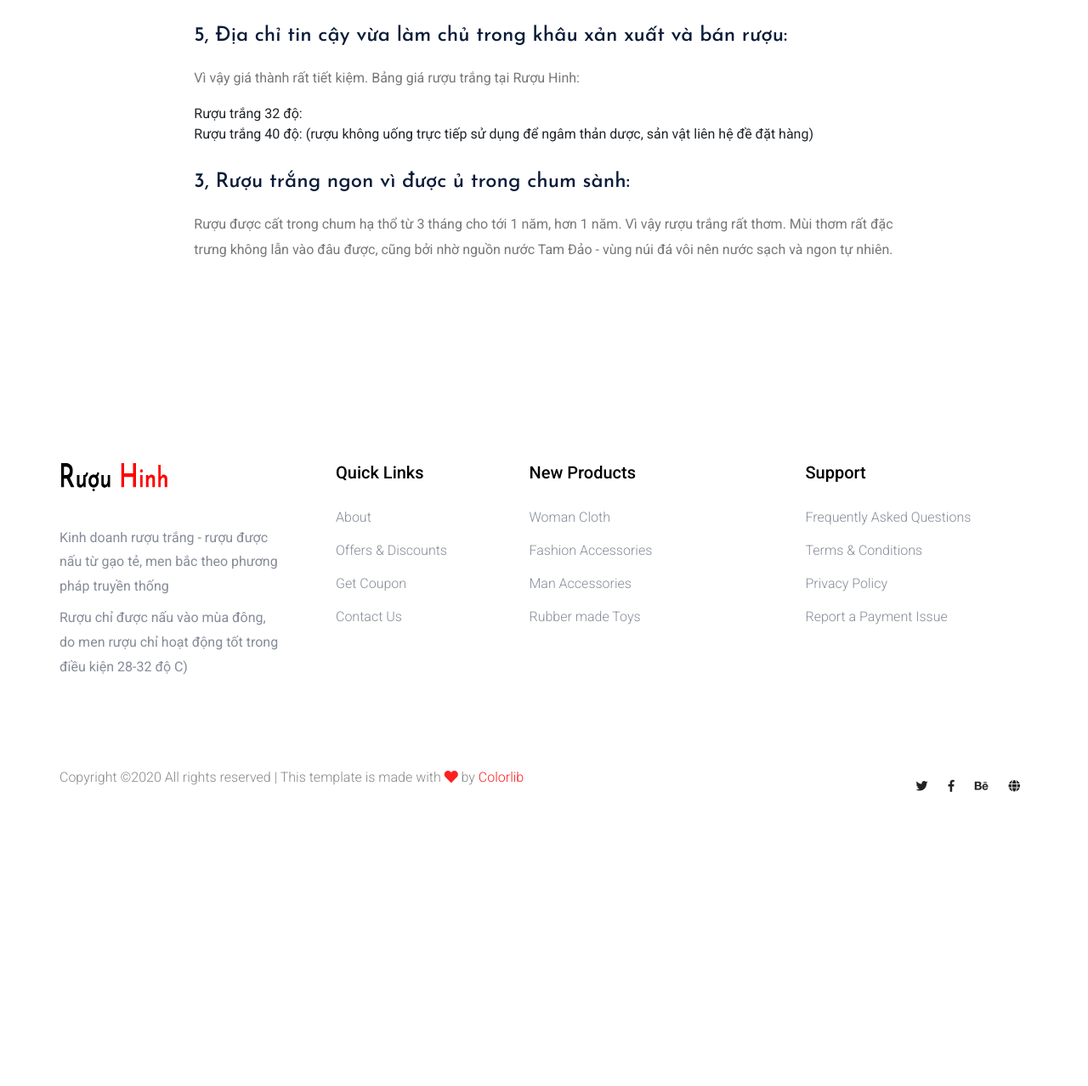
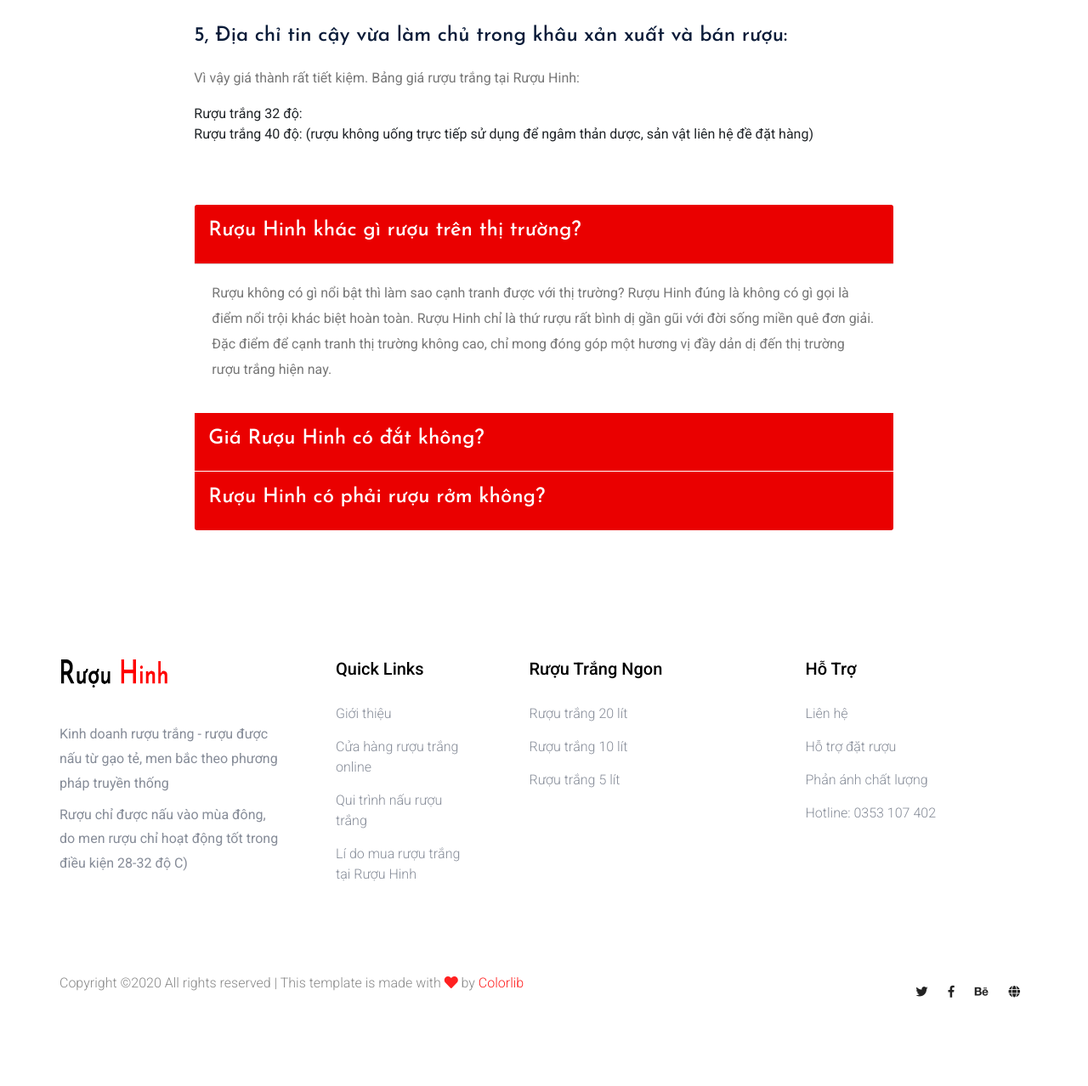
Before and after one commit to canhazn/ruouhinh, a Django app: page /li-do-mua-ruou-trang-tu-ruou-hinh/ in a window 1280 px wide. Shown: the part 1397-2675 px from the top of the page at 85% size. Before the commit the page ends 2329 px from the top, so only its background shows below. Run offline with Django 3.2, Linux system fonts and the light colour scheme; some libraries are stand-ins or nearby versions.

Commit message:
Change footer, Faq

```diff
--- a/browser/templates/base.html
+++ b/browser/templates/base.html
@@ -60,7 +60,8 @@
                     <div class="menu-wrapper">
                         <!-- Logo -->
                         <div class="logo">
-                            <a href="{% url 'trang-chu' %}"><img loading=lazy src="{% static 'img/logo/logo.png' %}" alt=""></a>
+                            <a href="{% url 'trang-chu' %}"><img loading=lazy src="{% static 'img/logo/logo.png' %}"
+                                    alt=""></a>
                         </div>
                         <!-- Main-menu -->
                         <div class="main-menu d-none d-lg-block">
@@ -111,8 +112,8 @@
                             <div class="single-footer-caption mb-30">
                                 <!-- logo -->
                                 <div class="footer-logo">
-                                    <a href="{% url 'trang-chu' %}"><img loading=lazy src="{% static 'img/logo/logo2_footer.png' %}"
-                                            alt=""></a>
+                                    <a href="{% url 'trang-chu' %}"><img loading=lazy
+                                            src="{% static 'img/logo/logo2_footer.png' %}" alt=""></a>
                                 </div>
                                 <div class="footer-tittle">
                                     <div class="footer-pera">
@@ -131,10 +132,11 @@
                             <div class="footer-tittle">
                                 <h4>Quick Links</h4>
                                 <ul>
-                                    <li><a href="#">About</a></li>
-                                    <li><a href="#"> Offers & Discounts</a></li>
-                                    <li><a href="#"> Get Coupon</a></li>
-                                    <li><a href="#"> Contact Us</a></li>
+                                    <li><a href="{% url 'trang-chu' %}">Giới thiệu</a></li>
+                                    <li><a href="{% url 'cua-hang' %}">Cửa hàng rượu trắng online</a></li>
+                                    <li><a href="{% url 'qui-trinh-nau-ruou-trang' %}">Qui trình nấu rượu trắng</a></li>
+                                    <li><a href="{% url 'li-do-mua-ruou-trang' %}">Lí do mua rượu trắng tại Rượu
+                                            Hinh</a></li>
                                 </ul>
                             </div>
                         </div>
@@ -142,12 +144,11 @@
                     <div class="col-xl-3 col-lg-3 col-md-4 col-sm-7">
                         <div class="single-footer-caption mb-50">
                             <div class="footer-tittle">
-                                <h4>New Products</h4>
+                                <h4>Rượu trắng ngon</h4>
                                 <ul>
-                                    <li><a href="#">Woman Cloth</a></li>
-                                    <li><a href="#">Fashion Accessories</a></li>
-                                    <li><a href="#"> Man Accessories</a></li>
-                                    <li><a href="#"> Rubber made Toys</a></li>
+                                    <li><a href="/cua-hang/ruou-trang-20-lit">Rượu trắng 20 lít</a></li>
+                                    <li><a href="/cua-hang/ruou-trang-10-lit">Rượu trắng 10 lít</a></li>
+                                    <li><a href="/cua-hang/ruou-trang-5-lit">Rượu trắng 5 lít</a></li>
                                 </ul>
                             </div>
                         </div>
@@ -155,12 +156,12 @@
                     <div class="col-xl-3 col-lg-3 col-md-5 col-sm-7">
                         <div class="single-footer-caption mb-50">
                             <div class="footer-tittle">
-                                <h4>Support</h4>
+                                <h4>Hỗ trợ</h4>
                                 <ul>
-                                    <li><a href="#">Frequently Asked Questions</a></li>
-                                    <li><a href="#">Terms & Conditions</a></li>
-                                    <li><a href="#">Privacy Policy</a></li>
-                                    <li><a href="#">Report a Payment Issue</a></li>
+                                    <li><a href="{% url 'lien-he' %}">Liên hệ</a></li>
+                                    <li><a href="{% url 'lien-he' %}">Hỗ trợ đặt rượu</a></li>
+                                    <li><a href="{% url 'lien-he' %}">Phản ánh chất lượng</a></li>
+                                    <li><a>Hotline: </a><a href="tel:035107402"> 0353 107 402</a></li>
                                 </ul>
                             </div>
                         </div>
--- a/browser/templates/checkout.html
+++ b/browser/templates/checkout.html
@@ -3,7 +3,7 @@
 
 <!-- Extra head here -->
 {% block extrahead %}
-<title>Rượu Hinh | rượu trắng, men bắc | rượu ngon, thơm mùi rượu quê.</title>
+<title>Rượu trắng (men bắc) ngon, thơm lừng - Cửa hàng Rượu Hinh</title>
 <meta name="description" content="">
 {% endblock extrahead %}
 
--- a/browser/templates/confirmation.html
+++ b/browser/templates/confirmation.html
@@ -3,7 +3,7 @@
 
 <!-- Extra head here -->
 {% block extrahead %}
-<title>Rượu Hinh | rượu trắng, men bắc | rượu ngon, thơm mùi rượu quê.</title>
+<title>Rượu trắng (men bắc) ngon, thơm lừng - Cửa hàng Rượu Hinh</title>
 <meta name="description" content="">
 {% endblock extrahead %}
 
--- a/browser/templates/li_do_mua_ruou_trang.html
+++ b/browser/templates/li_do_mua_ruou_trang.html
@@ -3,9 +3,17 @@
 
 <!-- Extra head here -->
 {% block extrahead %}
-<title>Rượu Hinh | rượu trắng, men bắc | rượu ngon, thơm mùi rượu quê.</title>
+<title>Rượu trắng (men bắc) ngon, thơm lừng - Cửa hàng Rượu Hinh</title>
 <meta name="description" content="">
 <style>
+    .faq-title {
+        background-color: #ea0000;
+        color: white;
+    }
+
+    .card {
+        border-color: white;
+    }
 </style>
 {% endblock extrahead %}
 
@@ -21,9 +29,9 @@
                 <div class="row">
                     <div class="col-xl-12">
                         <div class="hero-cap text-center">
-                        <div class="col-lg-9 m-auto">
-                            <h2>Lí do mua rượu trắng tại Rượu Hinh</h2>
-                        </div>
+                            <div class="col-lg-9 m-auto">
+                                <h2>Lí do mua rượu trắng tại Rượu Hinh</h2>
+                            </div>
                         </div>
                     </div>
                 </div>
@@ -82,12 +90,72 @@
                     </ul>
                 </div>
             </div>
-            <div class="mt-30">
-                <h4 class="mb-20">3, Rượu trắng ngon vì được ủ trong chum sành:</h4>
-                <div class="">
-                    <p>Rượu được cất trong chum hạ thổ từ 3 tháng cho tới 1 năm, hơn 1 năm. Vì vậy rượu trắng rất thơm.
-                        Mùi thơm rất đặc trưng không lẫn vào đâu được, cũng bởi nhờ nguồn nước Tam Đảo - vùng núi đá vôi
-                        nên nước sạch và ngon tự nhiên.</p>
+        </div>
+    </section>
+
+    <section>
+        <div class="accordion col-md-8 m-auto faq" id="accordionExample">
+            <div class="card">
+                <div class="card-header p-0" id="headingOne">
+                    <h2 class="mb-0">
+                        <div class="text-left faq-title p-3" data-toggle="collapse" data-target="#collapseOne"
+                            aria-expanded="true" aria-controls="collapseOne">
+                            <h4 class="text-white"> Rượu Hinh khác gì rượu trên thị trường? </h4>
+                        </div>
+                    </h2>
+                </div>
+
+                <div id="collapseOne" class="collapse show" aria-labelledby="headingOne"
+                    data-parent="#accordionExample">
+                    <div class="card-body">
+                        <p>Rượu không có gì nổi bật thì làm sao cạnh tranh được với thị trường? Rượu Hinh đúng là không
+                            có gì gọi là điểm nổi trội khác biệt hoàn toàn. Rượu Hinh chỉ là thứ rượu rất bình dị gần
+                            gũi với đời sống miền quê đơn giải. Đặc điểm để cạnh tranh thị trường không cao, chỉ mong
+                            đóng góp một hương vị đầy dản dị đến thị trường rượu trắng hiện nay.
+                        </p>
+                    </div>
+                </div>
+            </div>
+            <div class="card">
+                <div class="card-header p-0" id="headingTwo">
+                    <h2 class="mb-0">
+                        <div class="text-left faq-title p-3 collapsed" data-toggle="collapse" data-target="#collapseTwo"
+                            aria-expanded="false" aria-controls="collapseTwo">
+                            <h4 class="text-white">Giá Rượu Hinh có đắt không?</h4>
+                        </div>
+                    </h2>
+                </div>
+                <div id="collapseTwo" class="collapse" aria-labelledby="headingTwo" data-parent="#accordionExample">
+                    <div class="card-body">
+                        <p>
+                            Anim pariatur cliche reprehenderit, enim eiusmod high life accusamus terry richardson ad
+                            squid.
+                            3 wolf moon officia aute, non cupidatat skateboard dolor brunch. Food truck quinoa nesciunt
+                            laborum eiusmod. Brunch 3 wolf moon tempor, sunt aliqua put a bird on it squid single-origin
+                            coffee nulla assumenda shoreditch et. Nihil anim keffiyeh helvetica, craft beer labore wes
+                            anderson cred nesciunt sapiente ea proident. Ad vegan excepteur butcher vice lomo. Leggings
+                            occaecat craft beer farm-to-table, raw denim aesthetic synth nesciunt you probably haven't
+                            heard
+                            of them accusamus labore sustainable VHS.</p>
+                    </div>
+                </div>
+            </div>
+            <div class="card">
+                <div class="card-header p-0" id="headingThree">
+                    <h2 class="mb-0">
+                        <div class="text-left faq-title p-3 collapsed" data-toggle="collapse"
+                            data-target="#collapseThree" aria-expanded="false" aria-controls="collapseThree">
+                            <h4 class="text-white">Rượu Hinh có phải rượu rởm không?</h4>
+                        </div>
+                    </h2>
+                </div>
+                <div id="collapseThree" class="collapse" aria-labelledby="headingThree" data-parent="#accordionExample">
+                    <div class="card-body">
+                        <p>Luôn mong làm rượu tốt để bán: phải làm rượu tốt thì mới bán được giá cao và được bà con ủng
+                            hộ. Không hề có chuyện làm rượu rởm để ăn lời. Luôn cố gắng để đảm bảo chất lượng rượu tốt
+                            hơn, nhưng khó tránh khỏi sai sót khi nấu số lượng rượu lớn, bất kì khách hàng nào gặp vấn
+                            đề về chất lượng rượu tại rượu Hinh xin <a href="{% url 'lien-he' %}" class="text-info">liên hệ</a> hotline để được hỗ trợ.</p>
+                    </div>
                 </div>
             </div>
         </div>
--- a/browser/templates/product_details.html
+++ b/browser/templates/product_details.html
@@ -3,7 +3,7 @@
 
 <!-- Extra head here -->
 {% block extrahead %}
-<title>Rượu Hinh | rượu trắng, men bắc | rượu ngon, thơm mùi rượu quê.</title>
+<title>Rượu trắng (men bắc) ngon, thơm lừng - Cửa hàng Rượu Hinh</title>
 <meta name="description" content="">
 {% endblock extrahead %}
 
--- a/browser/templates/qui_trinh_nau_ruou_trang.html
+++ b/browser/templates/qui_trinh_nau_ruou_trang.html
@@ -3,7 +3,7 @@
 
 <!-- Extra head here -->
 {% block extrahead %}
-<title>Rượu Hinh | rượu trắng, men bắc | rượu ngon, thơm mùi rượu quê.</title>
+<title>Rượu trắng (men bắc) ngon, thơm lừng - Cửa hàng Rượu Hinh</title>
 <meta name="description" content="">
 <style>
 </style>
--- a/browser/templates/shop.html
+++ b/browser/templates/shop.html
@@ -3,7 +3,7 @@
 
 <!-- Extra head here -->
 {% block extrahead %}
-<title>Rượu Hinh | rượu trắng, men bắc | rượu ngon, thơm mùi rượu quê.</title>
+<title>Rượu trắng (men bắc) ngon, thơm lừng - Cửa hàng Rượu Hinh</title>
 <meta name="description" content="">
 <style>
 </style>
--- a/browser/templates/shop_method_area.html
+++ b/browser/templates/shop_method_area.html
@@ -12,7 +12,7 @@
                     <div class="col-xl-4 col-lg-4 col-md-6">
                         <div class="single-method mb-40">
                             <i class="ti-unlock"></i>
-                            <h6>Quà cho quý khách đặt nhiểu rượu</h6>
+                            <h6>Quà tặng cho quý khách đặt nhiều rượu</h6>
                             <p>aorem ixpsacdolor sit ameasecur adipisicing elitsf edasd.</p>
                         </div>
                     </div>
--- a/product/urls.py
+++ b/product/urls.py
@@ -3,7 +3,7 @@ from product import views
 
 
 urlpatterns = [
-    path('san-pham/<slug:slug>/',
+    path('cua-hang/<slug:slug>/',
          views.ProductDetailView.as_view(), name="product-detail"),
     path('thanh-toan/', views.checkout, name="checkout"),
     path('thanh-toan-thanh-cong/', views.confirmation,
```
Also changed, not shown: browser/templates/contact.html (+1 -26 lines), browser/templates/index.html (+4 -4 lines), 2 other files.
